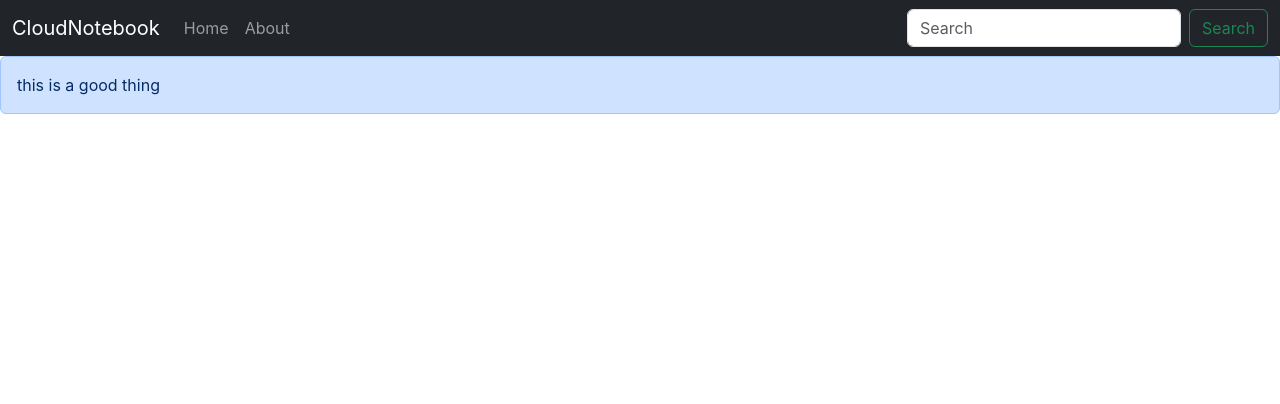
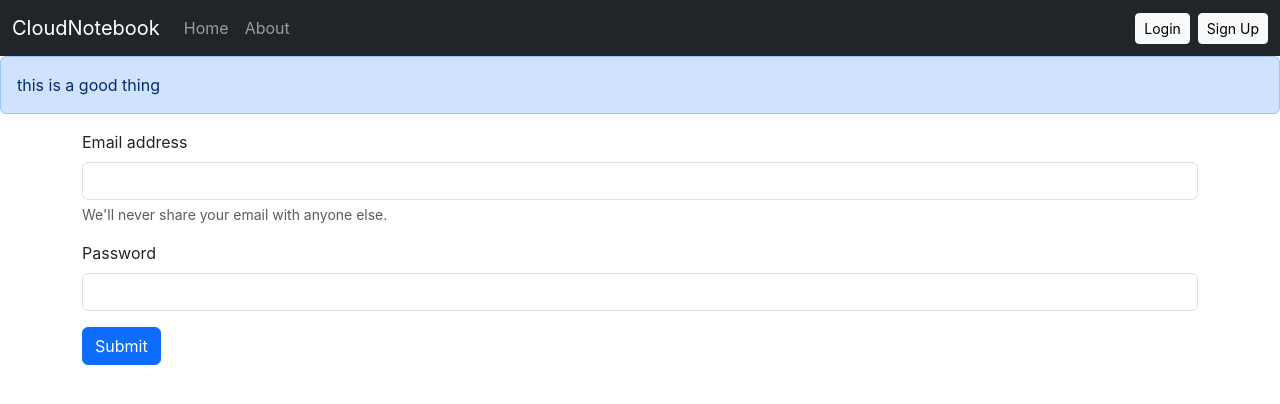
Before and after one commit to SudhakarBansal/CloudNoteBook, a React (Create React App) app: page /login in a window 1280 px wide. Shown: the top 404 px of the page. Built offline with nearby package versions, Linux system fonts and the light colour scheme; the HTML template or start-up script is replaced by a standard one.

Commit message:
Adding Login component

```diff
--- a/src/App.js
+++ b/src/App.js
@@ -5,6 +5,8 @@ import Navbar from "./components/Navbar";
 import { BrowserRouter, Routes, Route } from "react-router-dom";
 import NotesState from './context/notes/NotesState';
 import Alert from './components/Alert';
+import Login from './components/Login';
+import SignUp from './components/SignUp';
 
 function App() {
   return (
@@ -17,6 +19,8 @@ function App() {
             <Routes>
               <Route exact path="/" element={<Home />}></Route>
               <Route exact path="/about" element={<About />}></Route>
+              <Route exact path="/login" element={<Login />}></Route>
+              <Route exact path="/signup" element={<SignUp />}></Route>
             </Routes>
           </div>
         </BrowserRouter>
--- /dev/null
+++ b/src/components/Login.js
@@ -0,0 +1,49 @@
+import React, { useState } from 'react'
+import { useNavigate } from 'react-router-dom';
+
+const Login = () => {
+    const [credentials, setcredentials] = useState({ email: "", password: "" });
+    let navigate = useNavigate();
+
+    const handleSubmit = async (e) => {
+        e.preventDefault();
+        const response = await fetch('http://localhost:5000/api/auth/login', {
+            method: "POST",
+            headers: {
+                "Content-Type": "application/json"
+            },
+            body: JSON.stringify({ email: credentials.email, password: credentials.password })
+        });
+        const json = await response.json();
+        console.log(json);
+        if (json.success) {
+            //Save the authToken in local storage and redierect
+            localStorage.setItem("token", json.authtoken);
+            navigate("/");
+        }
+        else {
+            alert("Invalid Credentials...");
+        }
+    }
+    const onChange = (e) => {
+        setcredentials({ ...credentials, [e.target.name]: e.target.value });
+    }
+    return (
+        <div>
+            <form onSubmit={handleSubmit}>
+                <div className="mb-3">
+                    <label htmlFor="email" className="form-label">Email address</label>
+                    <input type="email" className="form-control" id="email" name='email' value={credentials.email} onChange={onChange} aria-describedby="emailHelp" />
+                    <div id="emailHelp" className="form-text">We'll never share your email with anyone else.</div>
+                </div>
+                <div className="mb-3">
+                    <label htmlFor="password" className="form-label">Password</label>
+                    <input type="password" className="form-control" name='password' value={credentials.password} onChange={onChange} id="password" />
+                </div>
+                <button type="submit" className="btn btn-primary">Submit</button>
+            </form>
+        </div>
+    )
+}
+
+export default Login
--- a/src/components/Navbar.js
+++ b/src/components/Navbar.js
@@ -21,9 +21,9 @@ const Navbar = () => {
                             <Link className={`nav-link ${location.pathname === "/about" ? "active" : ""}`} to="/about">About</Link>
                         </li>
                     </ul>
-                    <form className="d-flex" role="search">
-                        <input className="form-control me-2" type="search" placeholder="Search" aria-label="Search" />
-                        <button className="btn btn-outline-success" type="submit">Search</button>
+                    <form className="d-grid gap-1 d-md-flex justify-content-md-end" role="search">
+                        <Link className="btn btn-light me-md-1 btn-sm" to='/login' role='button'>Login</Link>
+                        <Link className="btn btn-light btn-sm" to='/signup' role='button'>Sign Up</Link>
                     </form>
                 </div>
             </div>
--- /dev/null
+++ b/src/components/SignUp.js
@@ -0,0 +1,11 @@
+import React from 'react'
+
+const SignUp = () => {
+  return (
+    <div>
+      I am Sign Up.
+    </div>
+  )
+}
+
+export default SignUp
```
Also changed, not shown: 1 other file (tests, documents, lock files or other folders).
